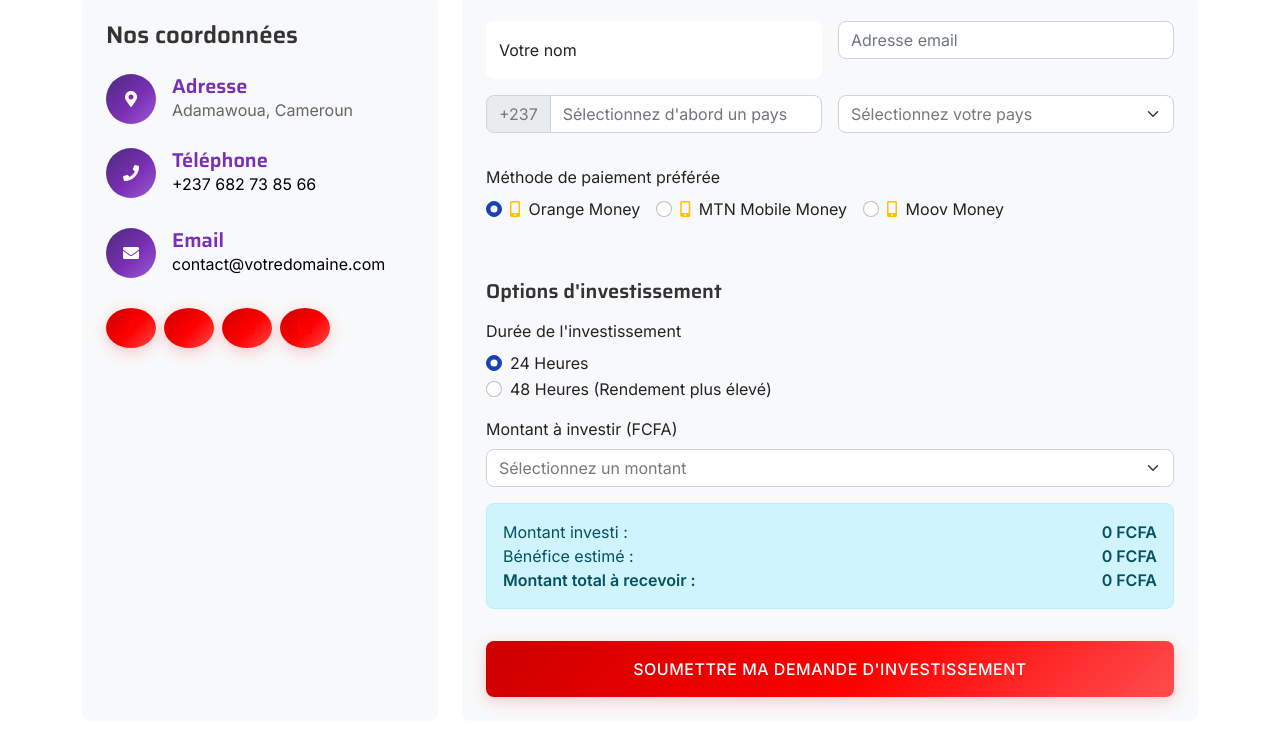
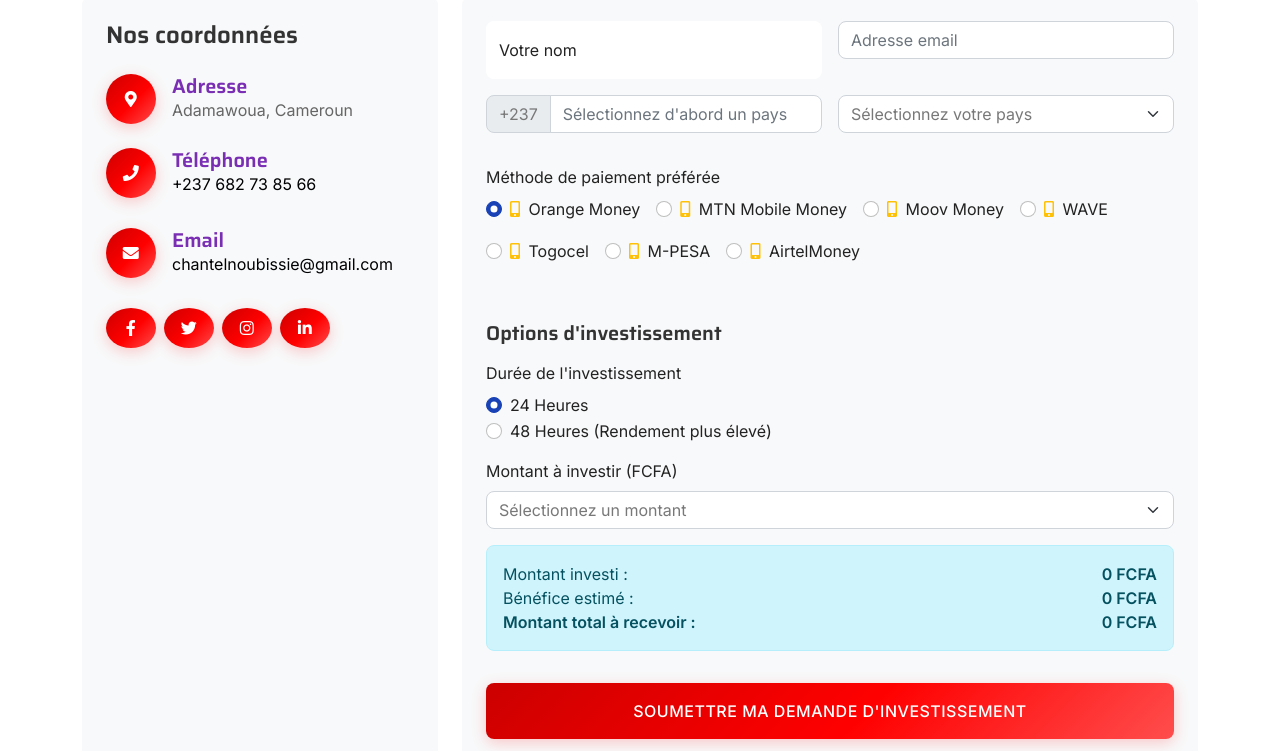
Before and after one commit to Kevinjunior276/Chantel-Forex, a plain HTML site: page investissement.html in a window 1280 px wide. Shown: the part 989-1740 px from the top of the page. Drawn offline with nearby package versions, Linux system fonts and the light colour scheme; files that its build step writes are made by us from their sources; a script that the page names is missing.

Commit message:
Update investissement.html

```diff
--- a/investissement.html
+++ b/investissement.html
@@ -188,7 +188,7 @@
                             <h4 class="mb-4">Nos coordonnées</h4>
 
                             <div class="d-flex mb-4">
-                                <div class="flex-shrink-0 btn-square bg-primary rounded-circle d-flex align-items-center justify-content-center" style="width: 50px; height: 50px;">
+                                <div class="flex-shrink-0 btn-square btn-primary rounded-circle d-flex align-items-center justify-content-center" style="width: 50px; height: 50px;">
                                     <i class="fas fa-map-marker-alt text-white"></i>
                                 </div>
                                 <div class="ms-3">
@@ -198,7 +198,7 @@
                             </div>
 
                             <div class="d-flex mb-4">
-                                <div class="flex-shrink-0 btn-square bg-primary rounded-circle d-flex align-items-center justify-content-center" style="width: 50px; height: 50px;">
+                                <div class="flex-shrink-0 btn-square btn-primary rounded-circle d-flex align-items-center justify-content-center" style="width: 50px; height: 50px;">
                                     <i class="fa fa-phone text-white"></i>
                                 </div>
                                 <div class="ms-3">
@@ -208,20 +208,20 @@
                             </div>
 
                             <div class="d-flex mb-4">
-                                <div class="flex-shrink-0 btn-square bg-primary rounded-circle d-flex align-items-center justify-content-center" style="width: 50px; height: 50px;">
+                                <div class="flex-shrink-0 btn-square btn-primary rounded-circle d-flex align-items-center justify-content-center" style="width: 50px; height: 50px;">
                                     <i class="fa fa-envelope text-white"></i>
                                 </div>
                                 <div class="ms-3">
                                     <h5 class="text-primary mb-0">Email</h5>
-                                    <a href="mailto:contact@votredomaine.com" class="text-dark">contact@votredomaine.com</a>
+                                    <a href="mailto:contact@votredomaine.com" class="text-dark">chantelnoubissie@gmail.com</a>
                                 </div>
                             </div>
 
                             <div class="d-flex">
-                                <a class="btn btn-square btn-primary rounded-circle me-2" href="https://www.facebook.com/share/1GmiK8GHQL/"><i class="fab fa-facebook-f"></i></a>
-                                <a class="btn btn-square btn-primary rounded-circle me-2" href="#"><i class="fab fa-twitter"></i></a>
-                                <a class="btn btn-square btn-primary rounded-circle me-2" href="#"><i class="fab fa-instagram"></i></a>
-                                <a class="btn btn-square btn-primary rounded-circle" href="#"><i class="fab fa-linkedin-in"></i></a>
+                                <a class="btn btn-square btn-primary rounded-circle me-2" href="#"><i class="fab fa-facebook-f text-white"></i></a>
+                                <a class="btn btn-square btn-primary rounded-circle me-2" href="#"><i class="fab fa-twitter text-white"></i></a>
+                                <a class="btn btn-square btn-primary rounded-circle me-2" href="#"><i class="fab fa-instagram text-white"></i></a>
+                                <a class="btn btn-square btn-primary rounded-circle" href="#"><i class="fab fa-linkedin-in text-white"></i></a>
                             </div>
                         </div>
                     </div>
@@ -279,6 +279,30 @@
                                                 <input class="form-check-input" type="radio" name="paymentMethod" id="moovMoney" value="Moov Money">
                                                 <label class="form-check-label" for="moovMoney">
                                                     <i class="fas fa-mobile-alt text-warning me-1"></i> Moov Money
+                                                </label>
+                                            </div>
+                                            <div class="form-check">
+                                                <input class="form-check-input" type="radio" name="paymentMethod" id="WAVE" value="WAVE">
+                                                <label class="form-check-label" for="moovMoney">
+                                                    <i class="fas fa-mobile-alt text-warning me-1"></i> WAVE
+                                                </label>
+                                            </div>
+                                            <div class="form-check">
+                                                <input class="form-check-input" type="radio" name="paymentMethod" id="Togocel" value="Togocel">
+                                                <label class="form-check-label" for="moovMoney">
+                                                    <i class="fas fa-mobile-alt text-warning me-1"></i> Togocel
+                                                </label>
+                                            </div>
+                                            <div class="form-check">
+                                                <input class="form-check-input" type="radio" name="paymentMethod" id="M-PESA" value="M-PESA">
+                                                <label class="form-check-label" for="moovMoney">
+                                                    <i class="fas fa-mobile-alt text-warning me-1"></i> M-PESA
+                                                </label>
+                                            </div>
+                                            <div class="form-check">
+                                                <input class="form-check-input" type="radio" name="paymentMethod" id="AirtelMoney" value="Airtel Money">
+                                                <label class="form-check-label" for="moovMoney">
+                                                    <i class="fas fa-mobile-alt text-warning me-1"></i> AirtelMoney
                                                 </label>
                                             </div>
                                         </div>
@@ -343,14 +367,6 @@
                             </form>
                         </div>
                     </div>
-                </div>
-
-                <!-- Carte Google Maps -->
-                <div class="mt-5 rounded overflow-hidden">
-                    <iframe class="w-100" style="height: 450px; border:0;"
-                        src="https://www.google.com/maps/embed?pb=!1m18!1m12!1m3!1d83998.76457405312!2d2.2769949!3d48.8589466!2m3!1f0!2f0!3f0!3m2!1i1024!2i768!4f13.1!3m3!1m2!1s0x47e66e1f06e2b70f%3A0x40b82c3688c9460!2sParis!5e0!3m2!1sfr!2sfr!4v1645207589332!5m2!1sfr!2sfr"
-                        allowfullscreen="" loading="lazy" referrerpolicy="no-referrer-when-downgrade">
-                    </iframe>
                 </div>
             </div>
         </div>
```
